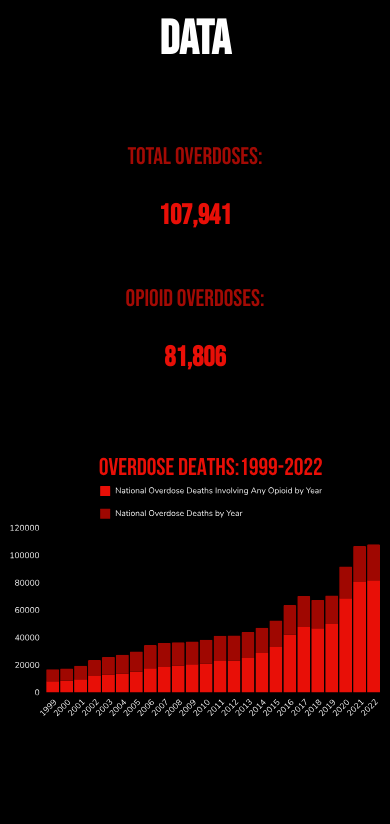
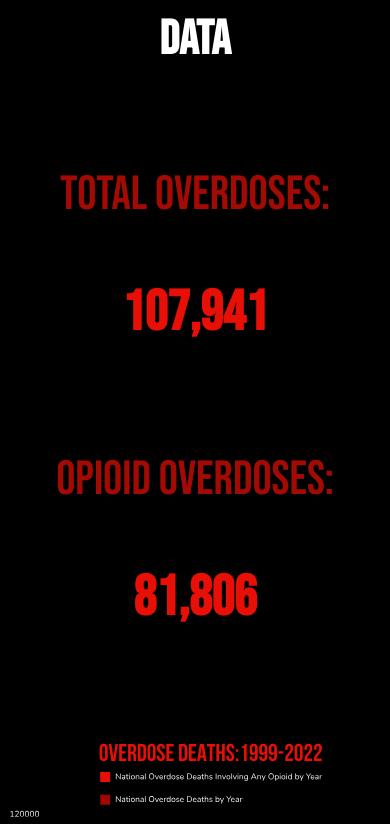
Before and after one commit to Prevent-Overdose/Prevent-Overdose, a React (Create React App) app in the folder frontend/: page / in a window 390 px wide. Shown: the part 940-1764 px from the top of the page. Built offline with nearby package versions, Linux system fonts and the light colour scheme.

Commit message:
Homepage - Mobile view improvements

```diff
--- a/frontend/src/pages/Home.css
+++ b/frontend/src/pages/Home.css
@@ -599,10 +599,6 @@ html, body { /* Reset the default body styles */
   box-shadow: 0 4px 8px rgba(0, 0, 0, 0.2); /* Add a subtle shadow */
 }
 
-
-
-
-
 .arrow {
   opacity: 0;
 }
@@ -672,7 +668,7 @@ html, body { /* Reset the default body styles */
   }
 
   .total-overdoses, .opioid-overdoses {
-    font-size: 1.5em;
+    font-size: 3em;
   }
 
   .overdose-chart {
@@ -736,6 +732,9 @@ html, body { /* Reset the default body styles */
 
   .lethal-stats-section {
     margin-bottom: -10px;
+  }
+  .lethal-dose {
+    margin-top: 0px;
   }
   .stat::before {
     width: 100%;
```
